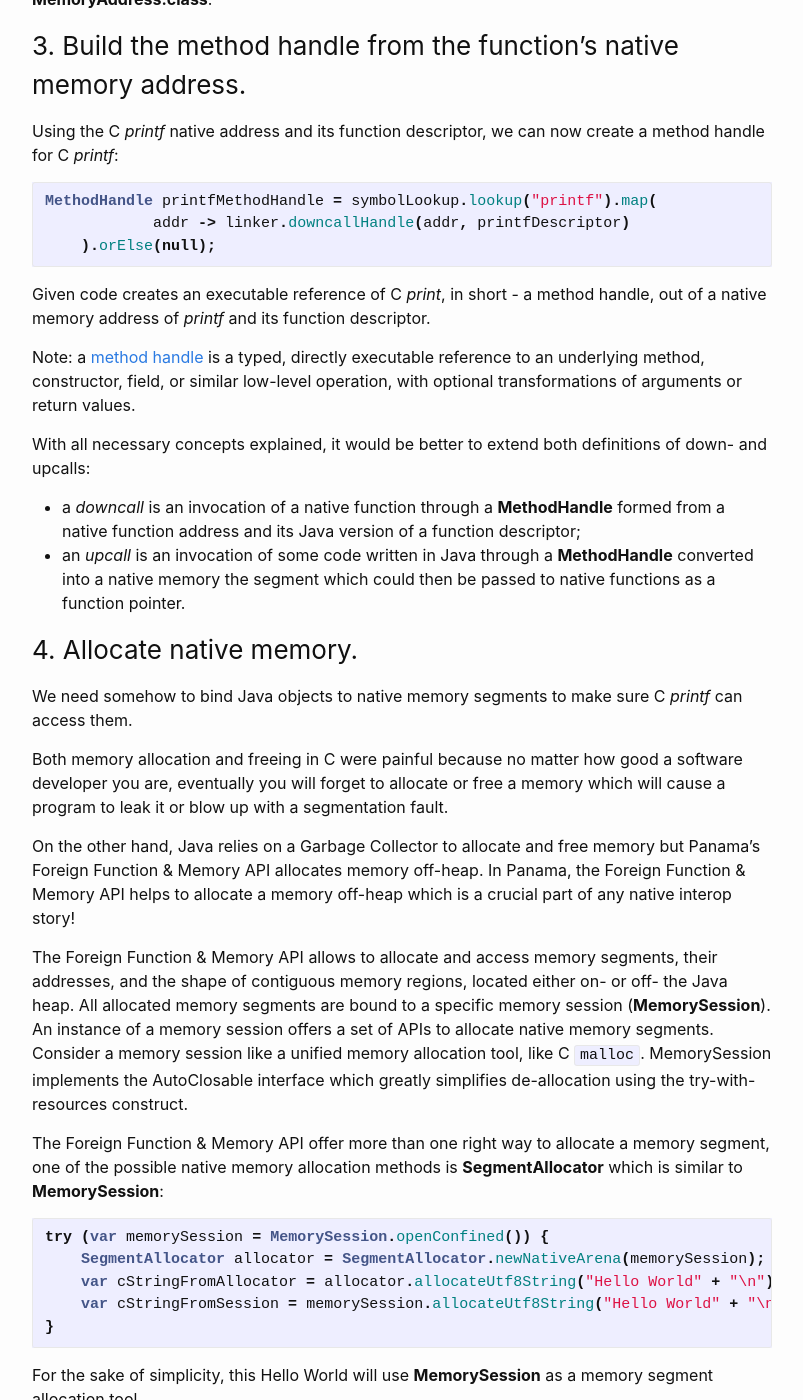
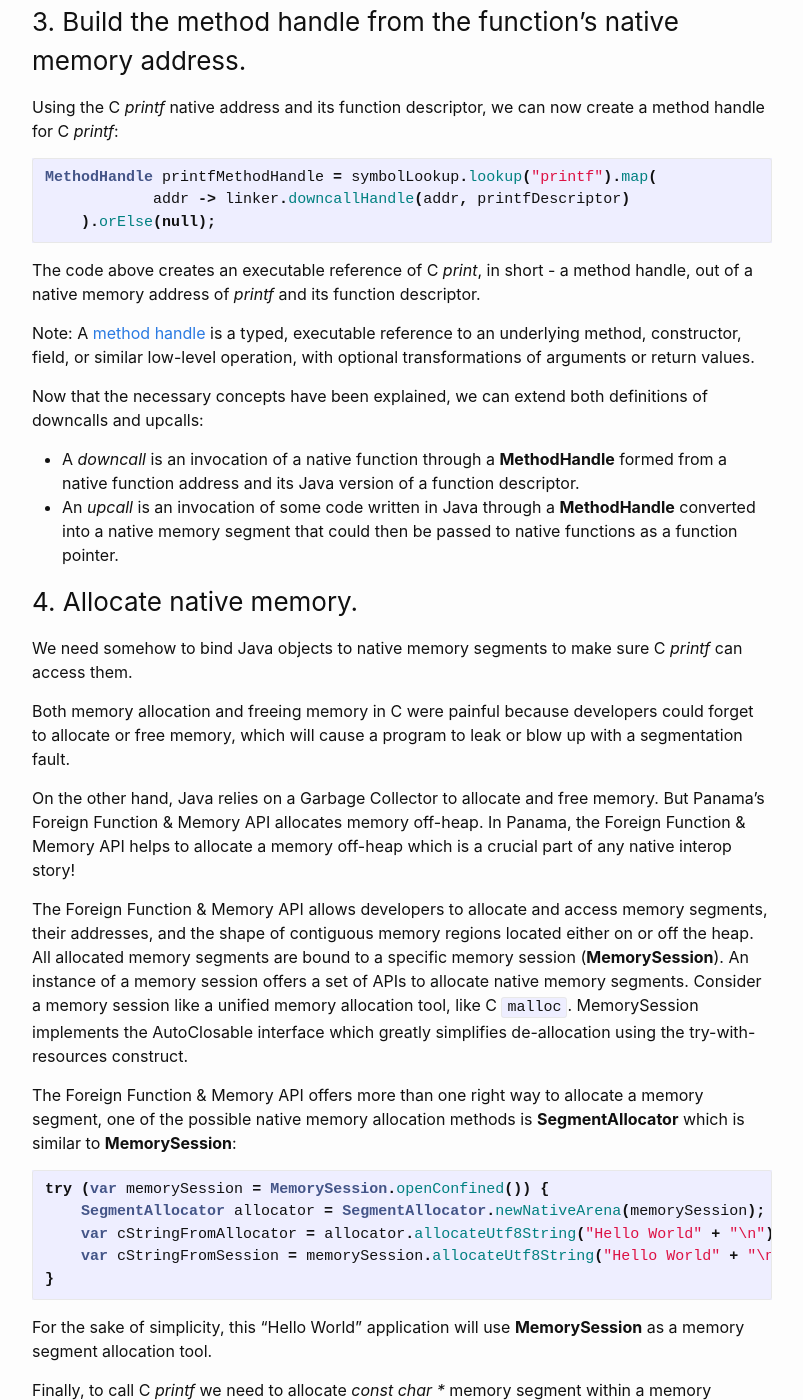
Before and after one commit to denismakogon/denismakogon.github.io, a Jekyll site: the page built from _posts/2022-05-31-introduction-to-project-panama-part-1.markdown, in a window 1280 px wide and 1400 px high, scrolled down 4110 px. Shown: the whole window, without its empty margins (238-1041 px from the left). Built offline with Jekyll 4.4.1, drawn with Linux system fonts in a browser that asks for light colours; some of the changed text lies outside the part shown.

Commit message:
spellcheck from Jim

````diff
--- a/_posts/2022-05-31-introduction-to-project-panama-part-1.markdown
+++ b/_posts/2022-05-31-introduction-to-project-panama-part-1.markdown
@@ -12,10 +12,10 @@ on [Unsplash](https://unsplash.com/s/photos/panama?utm_source=unsplash&utm_mediu
 
 ## Introduction
 
-With JDK 19 getting released in the coming weeks, it's time to talk about Project Panama, and more specifically about
-the new Foreign Function & Memory API (FFA API) which eases interoperability between Java and native code.
+With JDK 19 being released in the coming weeks, it's time to talk about Project Panama, and more specifically,
+the new Foreign Function & Memory API that eases interoperability between Java and native code.
 
-This article introduces the Foreign Function & Memory API using a simple Java-based Hello World invoking some C native code.
+This article introduces the Foreign Function & Memory API using a simple Java-based "Hello World" application invoking some C native code.
 
 ### Prerequisites
 
@@ -27,7 +27,7 @@ To use the Foreign Function & Memory API and the samples code, make sure to down
 
 So, Panama consists of 3 components:
 * The Foreign Function & Memory API: [JEP 424](https://openjdk.java.net/jeps/424)
-* the [Jextract tool](https://github.com/openjdk/jextract)
+* The [Jextract tool](https://github.com/openjdk/jextract)
 * The Vector API: [JEP 338](https://openjdk.java.net/jeps/338)
 
 The Foreign Function & Memory API uses some key abstractions:
@@ -37,12 +37,11 @@ The Foreign Function & Memory API uses some key abstractions:
 * [Linker](https://download.java.net/java/early_access/jdk19/docs/api/java.base/java/lang/foreign/Linker.html) and a [symbol lookup](https://download.java.net/java/early_access/jdk19/docs/api/java.base/java/lang/foreign/SymbolLookup.html) - a set of API classes to perform down- and upcalls.
 * [Segment allocator](https://download.java.net/java/early_access/jdk19/docs/api/java.base/java/lang/foreign/SegmentAllocator.html) - an API to allocate memory segments within a memory session;
 
-Note: the Vector API is not a part of an article series.
+Note: The Vector API is not a part of an article series.
 
 ## Hello World!
 
-As the further you dig, the more you see that to start working with Panama properly, it's so critical to have a good introduction
-just to make sure you haven't missed important concepts, techniques, and methodologies.
+The further you dig into Panama the more you will see that it's critical to have a good introduction, so you don't miss important concepts, techniques, and methodologies.
 
 This initial article will only cover **Linker**, and also briefly address **SymbolLookup** methods and native memory management (**MemorySession**).
 These three major components described above are building blocks for more in-depth development of programs consisting of Java and native code.
@@ -83,11 +82,11 @@ int     printf(const char * __restrict, ...)
 
 ## "Hello World" C-style in Java
 
-To write a Java-based Hello World that uses native printf functions, we need to:
+To write a Java-based "Hello World" application that uses native printf functions, we need to:
 
 ### 1. Find the address of the native function.
 
-First, we need to lookup the native memory address of the [_printf_](https://www.cplusplus.com/reference/cstdio/printf/) function:
+First, we need to search for the native memory address of the [_printf_](https://www.cplusplus.com/reference/cstdio/printf/) function:
 ```java
 Linker linker = Linker.nativeLinker();
 SymbolLookup linkerLookup = linker.defaultLookup();
@@ -99,25 +98,25 @@ SymbolLookup symbolLookup = name ->
 Optional<MemorySegment> printfMemorySegment = symbolLookup.lookup("printf");
 ```
 
-Technically, a lookup may fail, properly handling such failure will be covered in an upcoming article.
+Technically, a lookup may fail, so properly handling such failure will be covered in an upcoming article.
 
 ### 2. Build a descriptor of a function you are calling.
 
 Once we know where _C printf_ resides, we need to define the _printf_ descriptor that consists of a result type and accepted parameters.
 It's worth to mention that native functions like _printf_ called as variadic functions.
-In Java, a method that accepts variables set of parameters is called a method with varargs.
+In Java, a method that accepts variable set of parameters is called a method with varargs.
 
 To simplify, we can define a simplified version of **FunctionDescriptor** for _printf_:
 ```java
 FunctionDescriptor printfDescriptor = FunctionDescriptor.of(JAVA_INT, ADDRESS);
 ```
 
-Note: from a Java runtime standpoint, it doesn't matter what value type stands behind a C pointer because a memory layout of a C pointer does not hold the type but a 32/64-bit value fixed by the platform.
+Note: From a Java runtime standpoint, it doesn't matter what value type stands behind a C pointer because a memory layout of a C pointer does not hold the type but a 32/64-bit value fixed by the platform.
 
-A descriptor defines a function whose return value is _int_, and its parameter is a pointer.
+A descriptor defines a function that return value type is _int_, and its parameter is a pointer.
 Given descriptor _almost_ corresponds to its C definition from [stdio.h](https://www.cplusplus.com/reference/cstdio/printf/),
 because it defines a standard function while _printf_ is a variadic function.
-The upcoming Part 2 will explain how to implement C variadic functions in Java.
+In Part 2 of this series we will explain how to implement C variadic functions in Java.
 
 
 #### Modeling C types in Java through value layouts
@@ -151,35 +150,34 @@ MethodHandle printfMethodHandle = symbolLookup.lookup("printf").map(
             addr -> linker.downcallHandle(addr, printfDescriptor)
     ).orElse(null);
 ```
-Given code creates an executable reference of C _print_, in short - a method handle,
+The code above creates an executable reference of C _print_, in short - a method handle,
 out of a native memory address of _printf_ and its function descriptor.
 
-Note: a [method handle](https://download.java.net/java/early_access/jdk19/docs/api/java.base/java/lang/invoke/MethodHandle.html) is a typed, directly executable reference to an underlying method, constructor,
+Note: A [method handle](https://download.java.net/java/early_access/jdk19/docs/api/java.base/java/lang/invoke/MethodHandle.html) is a typed, executable reference to an underlying method, constructor,
 field, or similar low-level operation, with optional transformations of arguments or return values.
 
-With all necessary concepts explained, it would be better to extend both definitions of down- and upcalls:
-* a _downcall_ is an invocation of a native function through a **MethodHandle** formed from a native function address and its Java version of a function descriptor;
-* an _upcall_ is an invocation of some code written in Java through a **MethodHandle** converted into a native memory
-  the segment which could then be passed to native functions as a function pointer.
+Now that the necessary concepts have been explained, we can extend both definitions of downcalls and upcalls:
+* A _downcall_ is an invocation of a native function through a **MethodHandle** formed from a native function address and its Java version of a function descriptor.
+* An _upcall_ is an invocation of some code written in Java through a **MethodHandle** converted into a native memory segment that could then be passed to native functions as a function pointer.
 
 
 ### 4. Allocate native memory.
 
 We need somehow to bind Java objects to native memory segments to make sure C _printf_ can access them.
 
-Both memory allocation and freeing in C were painful because no matter how good a software developer you are, eventually
-you will forget to allocate or free a memory which will cause a program to leak it or blow up with a segmentation fault.
+Both memory allocation and freeing memory in C were painful because developers could forget to allocate or free memory,
+which will cause a program to leak or blow up with a segmentation fault.
 
-On the other hand, Java relies on a Garbage Collector to allocate and free memory but Panama’s Foreign Function & Memory API allocates memory off-heap.
+On the other hand, Java relies on a Garbage Collector to allocate and free memory. But Panama’s Foreign Function & Memory API allocates memory off-heap.
 In Panama, the Foreign Function & Memory API helps to allocate a memory off-heap which is a crucial part of any native interop story!
 
-The Foreign Function & Memory API allows to allocate and access memory segments, their addresses, and the shape of contiguous memory
-regions, located either on- or off- the Java heap.
+The Foreign Function & Memory API allows developers to allocate and access memory segments, their addresses, and the shape of contiguous memory
+regions located either on or off the heap.
 All allocated memory segments are bound to a specific memory session (**MemorySession**). An instance of a memory session offers a set of APIs to allocate native memory segments.
 Consider a memory session like a unified memory allocation tool, like C `malloc`.
 MemorySession implements the AutoClosable interface which greatly simplifies de-allocation using the try-with-resources construct.
 
-The Foreign Function & Memory API offer more than one right way to allocate a memory segment,
+The Foreign Function & Memory API offers more than one right way to allocate a memory segment,
 one of the possible native memory allocation methods is **SegmentAllocator** which is similar to **MemorySession**:
 ```java
 try (var memorySession = MemorySession.openConfined()) {
@@ -188,7 +186,7 @@ try (var memorySession = MemorySession.openConfined()) {
     var cStringFromSession = memorySession.allocateUtf8String("Hello World" + "\n");
 }
 ```
-For the sake of simplicity, this Hello World will use **MemorySession** as a memory segment allocation tool.
+For the sake of simplicity, this "Hello World" application will use **MemorySession** as a memory segment allocation tool.
 
 Finally, to call C _printf_ we need to allocate _const char *_ memory segment within a memory session using **MemorySession** and pass it to C _printf_ function:
 ```java
@@ -211,18 +209,18 @@ public static void main(String[] args) throws Throwable {
 }
 ```
 
-### 5. Putting things together!
+### 5. Putting things together
 
-What we've learned by this point is that a memory session (**MemorySession**) or a segment allocator (**SegmentAllocator**) are key APIs to perform memory allocation.
+What we've learned by this point is that a memory session (**MemorySession**), or a segment allocator (**SegmentAllocator**) are key APIs to perform memory allocation.
 A memory session should be declared with a try-with-resources to achieve implicit memory de-allocation.
 There are several options to allocate memory segments - through a segment allocator or a memory session directly.
-The Linker, symbol lookup objects, value/memory layouts, and method handles are static objects.
+The Linker, symbol lookup objects, value and memory layouts, and method handles are static objects.
 
 
 ## Summary
 
-The goal of this article is two folds, to give an overview of the Foreign Function & Memory API by looking at how to invoke a simple C function from Java.
-Achieving such a trivial example might seem a bit complicated but seeing the different steps is key to understanding how the Foreign Function & Memory API works.
+This article outlined the Foreign Function & Memory API and looked at how to invoke a simple C function from Java.
+
 The good news is that developers can rely on the [jextract](https://github.com/openjdk/jextract) tool to handle most of the Foreign Function & Memory machinery.
 Jextract will be covered in an upcoming article.
 
@@ -232,7 +230,7 @@ Several points need to be tackled when invoking native code from Java using the
 * Lookup native memory address of a function symbol, and create a method handle for it;
 * Create a related method handle and confirm that it has been properly created (ex. if the native library is not in the system path,
   the lookup will fail and the return a method handle will be null);
-* Decide how the application will allocate memory segments: through a segment allocator or a memory session, make sure the memory allocation technique is consistent throughout the codebase of an application.
+* Decide how the application will allocate memory segments: through a segment allocator or a memory session. Make sure the memory allocation technique is consistent throughout the codebase of an application.
 
 ## Code listing
 
````
Also changed, not shown: other parts of _posts/2022-05-31-introduction-to-project-panama-part-1.markdown (+5 -5 lines).
